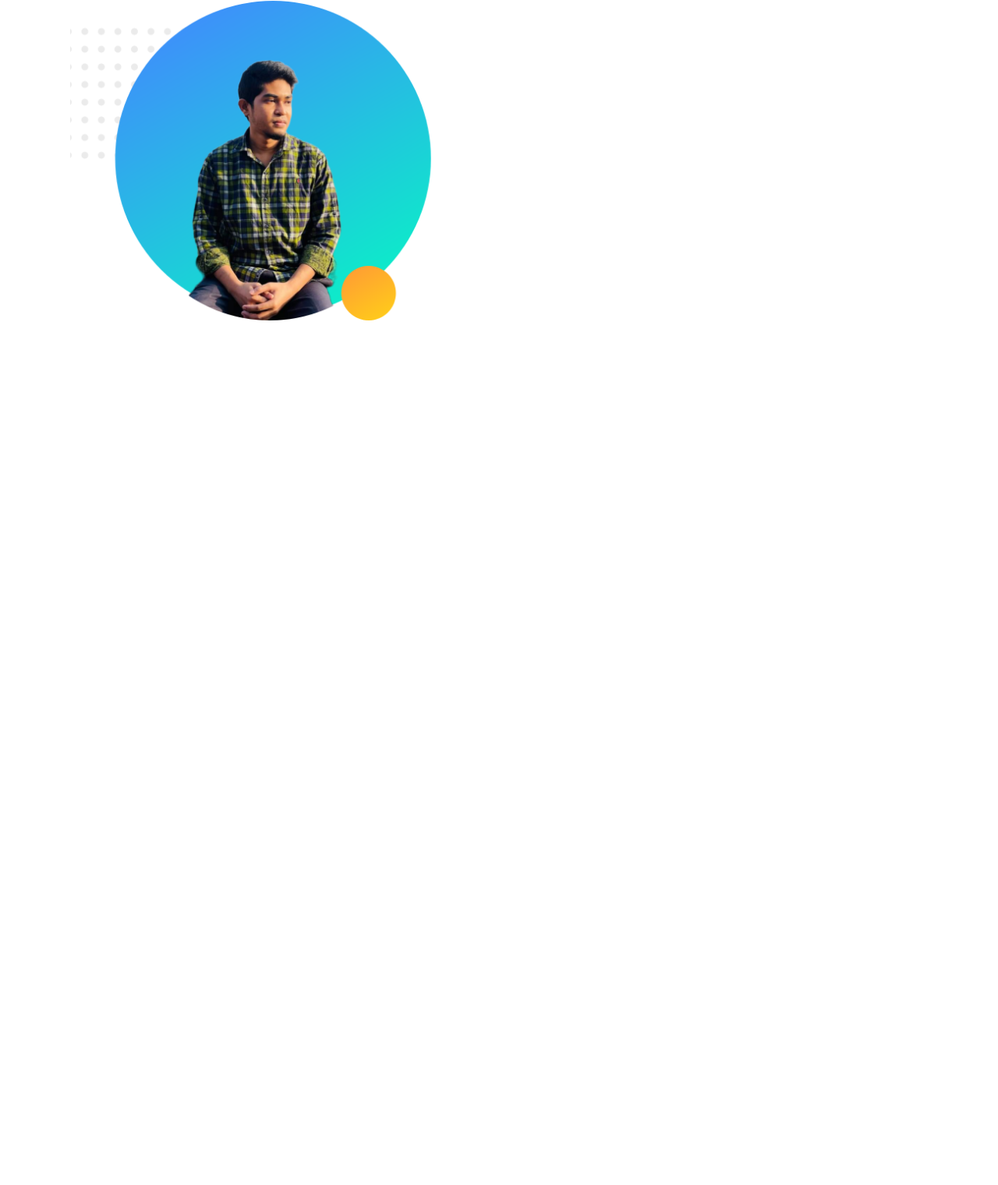
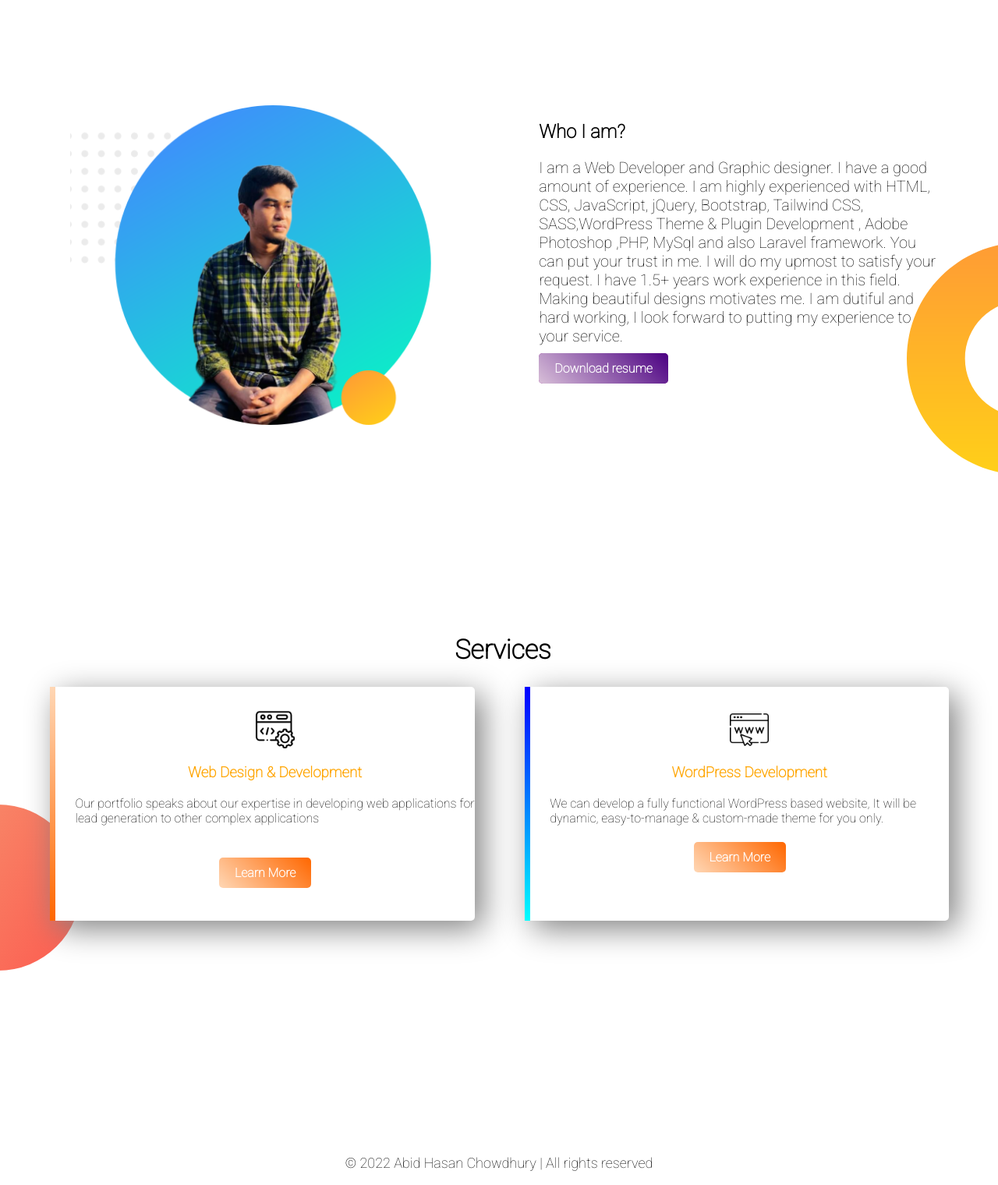
Before and after one commit to Abid-H-Chowdhury/web-portfolio, a plain HTML site: page index.html in a window 1280 px wide. Shown: the part 515-2035 px from the top of the page at 78% size. Before the commit the page ends 1000 px from the top, so only its background shows below. Drawn offline with Linux system fonts and the light colour scheme.

Commit message:
final commit

```diff
--- a/index.html
+++ b/index.html
@@ -8,6 +8,11 @@
     <link rel="preconnect" href="https://fonts.googleapis.com">
 <link rel="preconnect" href="https://fonts.gstatic.com" crossorigin>
 <link href="https://fonts.googleapis.com/css2?family=Roboto:wght@100&display=swap" rel="stylesheet">
+
+<link rel="preconnect" href="https://fonts.googleapis.com">
+<link rel="preconnect" href="https://fonts.gstatic.com" crossorigin>
+<link href="https://fonts.googleapis.com/css2?family=Roboto:ital@1&display=swap" rel="stylesheet">
+
     <link rel="stylesheet" href="style.css">
 </head>
 <body>
@@ -28,8 +33,28 @@
         <img src="images/profile2.png" alt="" srcset="">
         </div>
         <div class="half-width">
-
+        <h2>Who I am?</h2>
+        <p class="para2">I am a Web Developer and Graphic designer. I have a good amount of experience.  I am highly experienced with HTML, CSS, JavaScript, jQuery, Bootstrap, Tailwind CSS, SASS,WordPress Theme & Plugin Development , Adobe Photoshop ,PHP, MySql and also Laravel framework. You can put your trust in me. I will do my upmost to satisfy your request. I have 1.5+ years work experience in this field. Making beautiful designs motivates me. I am dutiful and hard working, I look forward to putting my experience to your service.</p>
+        <a class="link-button" target="_blank" href="">Download resume</a>
         </div>
     </section>
+    <section class="service-area" >
+        <h2  class="service">Services</h2>
+        <div id="full-stack" class="half-width2 single-service">
+        <img class="img-coding" src="images/coding.png" alt="" srcset="">
+        <h3 class="service-heading" >Web Design & Development</h3>
+        <p class="para-service2">Our portfolio speaks about our expertise in developing web applications for lead generation to other complex applications</p>
+        <a class="link-button2"  href="">Learn More</a>
+        </div>
+        <div id="full-stack2" class="half-width2 single-service">
+            <img class="img-coding" src="images/internet.png" alt="" srcset="">
+         <h3 class="service-heading">WordPress Development</h3>
+         <p class="para-service" >We can develop a fully functional WordPress based website, It will be dynamic, easy-to-manage & custom-made theme for you only.</p>
+         <a class="link-button2"  href="">Learn More</a>
+        </div>
+    </section>
+    <footer>
+        <p>© 2022 Abid Hasan Chowdhury | All rights reserved</p>
+    </footer>
 </body>
 </html>
--- a/style.css
+++ b/style.css
@@ -23,6 +23,7 @@ h1{
 }
 section{
     height: 500px;
+    padding-bottom: 150px;
 }
 .link-button{
     text-decoration: none;
@@ -33,3 +34,82 @@ section{
     color: white;
     font-weight: 700;
 }
+.para2{
+   font-size: 20px;
+   font-weight: 560;
+}
+.dream-area{
+    background-image: url("images/dream-bg.png");
+    background-repeat: no-repeat;
+    background-position: right;
+
+}
+.service{
+    font-weight: bold;
+    margin-left: 10px;
+    text-align: center;
+    font-size: 34px;
+
+}
+.img-coding{
+
+    height: 50px;
+    width: 50px;
+    display: block;
+  margin-left: auto;
+  margin-right: auto;
+  padding-top: 30px;
+}
+.half-width2{
+    width: 40%;
+    float: left;
+    margin-left: 5%;
+    padding-left: 2%;
+}
+.service-heading{
+    text-align: center;
+    color: orange;
+}
+.single-service{
+    box-shadow: 10px 10px 40px gray;
+    border-radius: 5px;
+    height: 60%;
+    background-color: white;
+}
+.link-button2{
+    text-decoration: none;
+    background-image:linear-gradient(45deg, #ffd7b5, #ff6700);
+
+
+    padding: 10px 20px;
+    margin-left: 36%;
+
+    border-radius: 5px;
+    color: white;
+    font-weight: 700;
+}
+.para-service{
+    padding-bottom: 15px;
+}
+.para-service2{
+    padding-bottom: 35px;
+}
+.service-area{
+    background-image: url(images/exp-bg.png);
+    background-repeat: no-repeat;
+    background-position: left;
+}
+#full-stack{
+    border-left: 7px solid;
+    border-image: linear-gradient(180deg, #ffd7b5, #ff6700);
+    border-image-slice: 1;
+}
+#full-stack2{
+    border-left: 7px solid;
+    border-image: linear-gradient(180deg, blue, cyan);
+    border-image-slice: 1;
+}
+footer p{
+    text-align: center;
+    font-size: 18px;
+}
```
Also changed, not shown: images/coding.png (added), images/internet.png (added).
